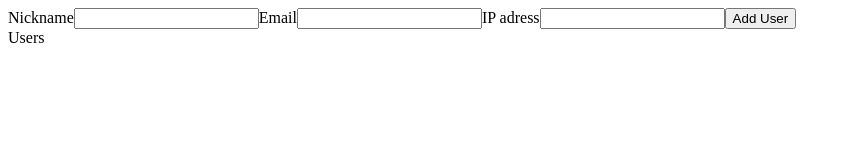
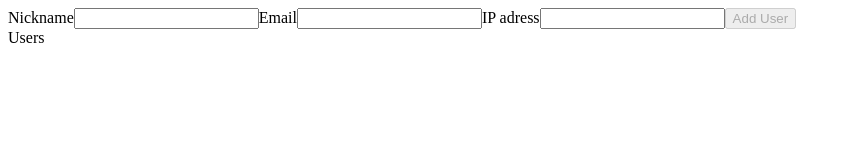
Before and after one commit to mstosio/crypto-users, a React app: page / in a window 1280 px wide. Shown: the top 160 px of the page, without its empty margins (0-851 px from the left). Built offline with nearby package versions, Linux system fonts and the light colour scheme.

Commit message:
added first v of button disable

```diff
--- a/src/components/Data/Data.js
+++ b/src/components/Data/Data.js
@@ -7,6 +7,7 @@ const Data = ({
   nickNameError,
   emailError,
   ipAdressError,
+  isEnabled,
 }) => (
   <form onSubmit={onSubmit} noValidate>
     <label htmlFor="nickname">Nickname</label>
@@ -21,7 +22,9 @@ const Data = ({
     <input type="text" id="ipadress" name="ipadress" onChange={onChange} />
     {ipAdressError}
 
-    <button type="submit">Add User</button>
+    <button type="submit" disabled={!isEnabled}>
+      Add User
+    </button>
   </form>
 );
 
@@ -33,4 +36,5 @@ Data.propTypes = {
   nickNameError: PropTypes.string,
   emailError: PropTypes.string,
   ipAdressError: PropTypes.string,
+  isEnabled: PropTypes.bool,
 };
--- a/src/components/Main.js
+++ b/src/components/Main.js
@@ -6,7 +6,10 @@ import Users from './Users/Users';
 import { validateEmail, validateIPaddress } from '../libs/Helpers';
 
 class Main extends React.Component {
-  state = {};
+  state = {
+    isEnabled: false,
+    users: {},
+  };
 
   validateForm = () => {
     let { nickNameError, emailError, ipAdressError } = '';
@@ -41,19 +44,39 @@ class Main extends React.Component {
     this.setState({
       [event.target.name]: event.target.value,
     });
+
+    const validation = this.canBeSubmitted();
+
+    if (validation) {
+      this.setState({
+        isEnabled: true,
+      });
+    }
   };
 
   onSubmit = event => {
     event.preventDefault();
+    const { nickname, email, ipadress } = this.state;
     const validation = this.validateForm();
 
     if (validation) {
-      alert('huuray');
+      this.setState({
+        users: { nickname, email, ipadress },
+      });
     }
   };
 
+  canBeSubmitted() {
+    const { nickname, email, ipadress } = this.state;
+
+    if (validateEmail(email) && validateIPaddress(ipadress) && nickname) {
+      return true;
+    }
+    return false;
+  }
+
   render() {
-    const { nickNameError, emailError, ipAdressError } = this.state;
+    const { nickNameError, emailError, ipAdressError, isEnabled } = this.state;
 
     return (
       <>
@@ -63,6 +86,7 @@ class Main extends React.Component {
           nickNameError={nickNameError}
           emailError={emailError}
           ipAdressError={ipAdressError}
+          isEnabled={isEnabled}
         />
         <Users />
       </>
```
